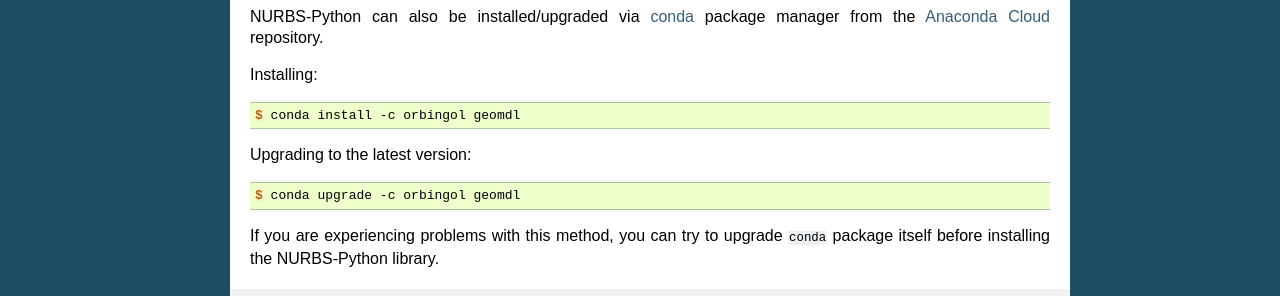
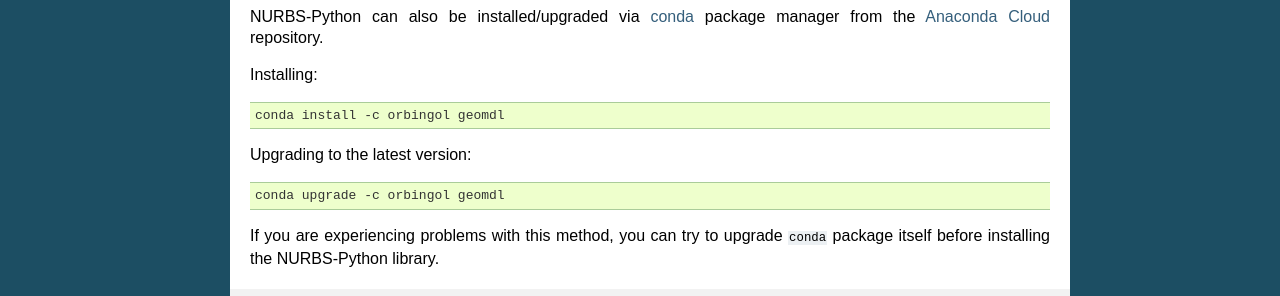
Before and after one commit to orbingol/NURBS-Python, a Sphinx documentation site: the page built from docs/install.rst, in a window 1280 px wide and 900 px high, scrolled down 387 px. Shown: the part 152-448 px from the top of the window. Built offline with Sphinx 7.4.7, drawn with Linux system fonts in a browser that asks for light colours; formulas are drawn with MathJax 3.

```diff
--- a/docs/install.rst
+++ b/docs/install.rst
@@ -37,13 +37,13 @@ Installing:
 
 .. code-block:: console
 
-    $ conda install -c orbingol geomdl
+    conda install -c orbingol geomdl
 
 Upgrading to the latest version:
 
 .. code-block:: console
 
-    $ conda upgrade -c orbingol geomdl
+    conda upgrade -c orbingol geomdl
 
 If you are experiencing problems with this method, you can try to upgrade ``conda`` package itself before
 installing the NURBS-Python library.
```
